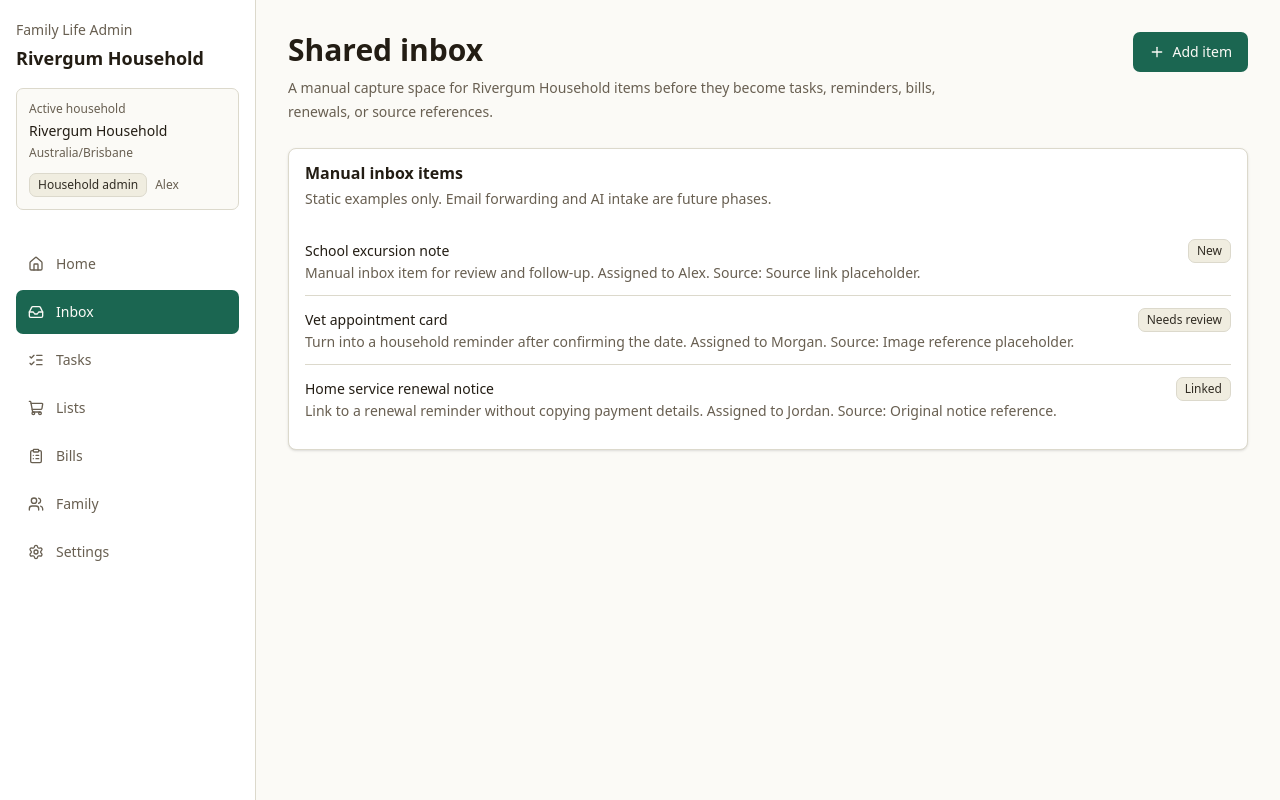
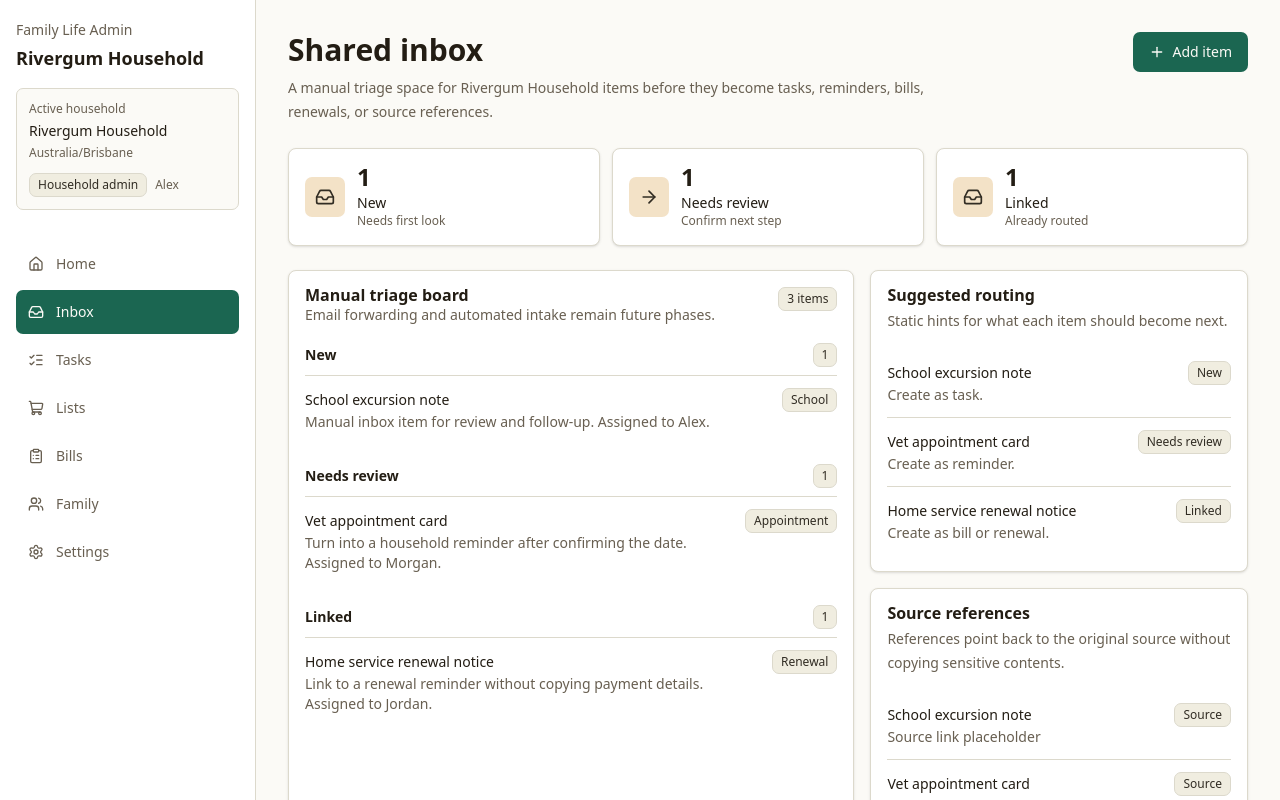
Before and after one commit to LatinMaestro/Life-Admin, a Next.js app: page /inbox in a window 1280 px wide. Shown: the top 800 px of the page. Built offline with nearby package versions, Linux system fonts and the light colour scheme.

Commit message:
Refine static shared inbox workflow

```diff
--- a/src/app/inbox/page.tsx
+++ b/src/app/inbox/page.tsx
@@ -1,20 +1,32 @@
-import { Plus } from "lucide-react";
+import { ArrowRight, Inbox, Plus } from "lucide-react";
+import { Badge } from "@/components/ui/badge";
 import { Button } from "@/components/ui/button";
 import { Card, CardContent, CardDescription, CardHeader, CardTitle } from "@/components/ui/card";
 import { ItemRow } from "@/components/item-row";
 import { PageHeader } from "@/components/page-header";
-import { getCurrentHouseholdInboxItems, getSourceReferenceLabel } from "@/lib/demo-data";
+import {
+  getCurrentHouseholdInboxItems,
+  getInboxCategoryLabel,
+  getInboxDestinationLabel,
+  getSourceReferenceLabel,
+  type InboxStatus,
+} from "@/lib/demo-data";
 import { getCurrentHousehold, getMemberDisplayName } from "@/lib/household";
+
+const inboxStatuses: InboxStatus[] = ["New", "Needs review", "Linked"];
 
 export default function InboxPage() {
   const household = getCurrentHousehold();
   const inboxItems = getCurrentHouseholdInboxItems();
+  const newItems = inboxItems.filter((item) => item.status === "New").length;
+  const reviewItems = inboxItems.filter((item) => item.status === "Needs review").length;
+  const linkedItems = inboxItems.filter((item) => item.status === "Linked").length;
 
   return (
     <>
       <PageHeader
         title="Shared inbox"
-        description={`A manual capture space for ${household.name} items before they become tasks, reminders, bills, renewals, or source references.`}
+        description={`A manual triage space for ${household.name} items before they become tasks, reminders, bills, renewals, or source references.`}
         action={
           <Button type="button">
             <Plus className="h-4 w-4" aria-hidden="true" />
@@ -23,22 +35,118 @@ export default function InboxPage() {
         }
       />
 
+      <div className="grid gap-3 sm:grid-cols-3">
+        <Card>
+          <CardContent className="flex items-center gap-3 p-4">
+            <div className="flex h-10 w-10 items-center justify-center rounded-md bg-accent text-accent-foreground">
+              <Inbox className="h-5 w-5" aria-hidden="true" />
+            </div>
+            <div>
+              <p className="text-2xl font-semibold leading-none">{newItems}</p>
+              <p className="mt-1 text-sm font-medium">New</p>
+              <p className="text-xs text-muted-foreground">Needs first look</p>
+            </div>
+          </CardContent>
+        </Card>
+        <Card>
+          <CardContent className="flex items-center gap-3 p-4">
+            <div className="flex h-10 w-10 items-center justify-center rounded-md bg-accent text-accent-foreground">
+              <ArrowRight className="h-5 w-5" aria-hidden="true" />
+            </div>
+            <div>
+              <p className="text-2xl font-semibold leading-none">{reviewItems}</p>
+              <p className="mt-1 text-sm font-medium">Needs review</p>
+              <p className="text-xs text-muted-foreground">Confirm next step</p>
+            </div>
+          </CardContent>
+        </Card>
+        <Card>
+          <CardContent className="flex items-center gap-3 p-4">
+            <div className="flex h-10 w-10 items-center justify-center rounded-md bg-accent text-accent-foreground">
+              <Inbox className="h-5 w-5" aria-hidden="true" />
+            </div>
+            <div>
+              <p className="text-2xl font-semibold leading-none">{linkedItems}</p>
+              <p className="mt-1 text-sm font-medium">Linked</p>
+              <p className="text-xs text-muted-foreground">Already routed</p>
+            </div>
+          </CardContent>
+        </Card>
+      </div>
+
+      <div className="mt-6 grid gap-4 xl:grid-cols-[1.2fr_0.8fr]">
         <Card>
           <CardHeader>
-          <CardTitle>Manual inbox items</CardTitle>
-          <CardDescription>Static examples only. Email forwarding and AI intake are future phases.</CardDescription>
+            <div className="flex items-start justify-between gap-3">
+              <div>
+                <CardTitle>Manual triage board</CardTitle>
+                <CardDescription>Email forwarding and automated intake remain future phases.</CardDescription>
+              </div>
+              <Badge>{inboxItems.length} items</Badge>
+            </div>
+          </CardHeader>
+          <CardContent className="space-y-5">
+            {inboxStatuses.map((status) => {
+              const statusItems = inboxItems.filter((item) => item.status === status);
+
+              return (
+                <section key={status}>
+                  <div className="mb-2 flex items-center justify-between gap-3">
+                    <h2 className="text-sm font-semibold leading-6">{status}</h2>
+                    <Badge>{statusItems.length}</Badge>
+                  </div>
+                  <div className="border-t">
+                    {statusItems.map((item) => (
+                      <ItemRow
+                        key={item.id}
+                        title={item.title}
+                        detail={`${item.description} Assigned to ${getMemberDisplayName(item.assignedMemberId)}.`}
+                        status={getInboxCategoryLabel(item.category)}
+                      />
+                    ))}
+                  </div>
+                </section>
+              );
+            })}
+          </CardContent>
+        </Card>
+
+        <div className="space-y-4">
+          <Card>
+            <CardHeader>
+              <CardTitle>Suggested routing</CardTitle>
+              <CardDescription>Static hints for what each item should become next.</CardDescription>
             </CardHeader>
             <CardContent>
               {inboxItems.map((item) => (
                 <ItemRow
                   key={item.id}
                   title={item.title}
-              detail={`${item.description} Assigned to ${getMemberDisplayName(item.assignedMemberId)}. Source: ${getSourceReferenceLabel(item.sourceReferenceId)}.`}
+                  detail={`Create as ${getInboxDestinationLabel(item.suggestedDestination).toLowerCase()}.`}
                   status={item.status}
                 />
               ))}
             </CardContent>
           </Card>
+
+          <Card>
+            <CardHeader>
+              <CardTitle>Source references</CardTitle>
+              <CardDescription>References point back to the original source without copying sensitive contents.</CardDescription>
+            </CardHeader>
+            <CardContent>
+              {inboxItems.map((item) => (
+                <ItemRow
+                  key={item.sourceReferenceId}
+                  title={item.title}
+                  detail={getSourceReferenceLabel(item.sourceReferenceId)}
+                  status="Source"
+                />
+              ))}
+            </CardContent>
+          </Card>
+        </div>
+      </div>
     </>
   );
 }
```
Lines whose indentation alone changed are shown as unchanged.
